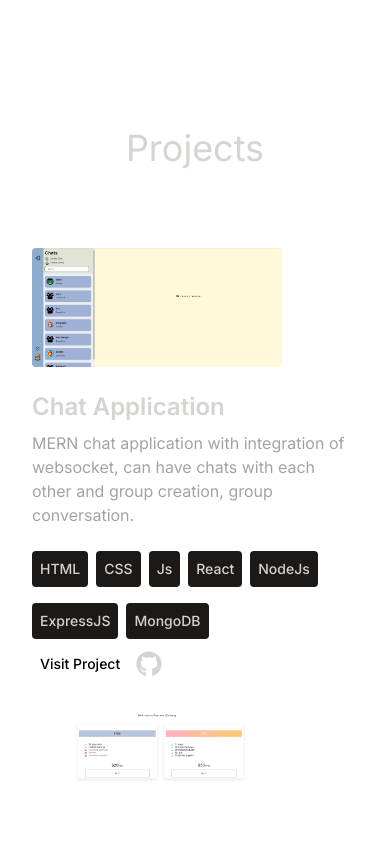
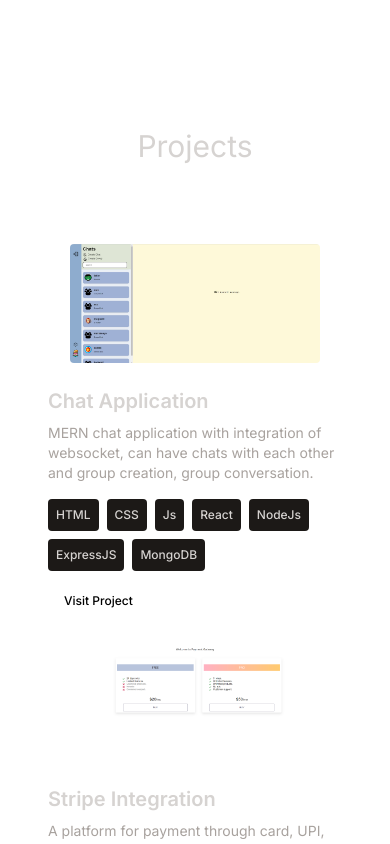
Before and after one commit to Shk123s/portfolio, a React (Vite) app: page / in a window 390 px wide. Shown: the part 1580-2424 px from the top of the page. Built offline with nearby package versions, Linux system fonts and the light colour scheme.

Commit message:
little responsive for tab

```diff
--- a/src/components/Projects.jsx
+++ b/src/components/Projects.jsx
@@ -5,72 +5,78 @@ import { FaGithub } from "react-icons/fa";
 
 const Projects = () => {
   return (
-    <div className="pb-4">
+    <div className="pb-4 px-4">
       <motion.h2
         whileInView={{ opacity: 1, y: 0 }}
         initial={{ opacity: 0, y: -100 }}
         transition={{ duration: 0.5 }}
-        className="my-20 text-center text-4xl"
+        className="my-20 text-center text-3xl md:text-4xl"
       >
         Projects
       </motion.h2>
       <div>
         {PROJECTS.map((project, index) => (
-          <div key={index} className="mb-8 flex flex-wrap lg:justify-center ">
+          <div
+            key={index}
+            className="mb-8 flex flex-wrap lg:flex-nowrap lg:justify-center"
+          >
             <motion.div
               whileInView={{ opacity: 1, x: 0 }}
               initial={{ opacity: 0, x: -100 }}
               transition={{ duration: 1 }}
-              className="w-full lg:w-1/4"
+              className="w-full lg:w-1/4 flex justify-center"
             >
               <img
                 src={project.image}
-                width={250}
-                height={250}
                 alt={project.title}
-                className="mb-6 rounded"
+                className="mb-6 rounded w-full max-w-[250px] lg:max-w-full object-cover"
               />
             </motion.div>
             <motion.div
               whileInView={{ opacity: 1, x: 0 }}
               initial={{ opacity: 0, x: 100 }}
               transition={{ duration: 1 }}
-              className="w-full max-w-xl lg:w-3/4"
+              className="w-full max-w-2xl lg:w-3/4 lg:pl-8"
             >
-              <h3 className="mb-2 font-semibold text-2xl">{project.title}</h3>
-              <p className="mb-4 text-stone-400">{project.description}</p>
+              <h3 className="mb-2 font-semibold text-xl md:text-2xl">
+                {project.title}
+              </h3>
+              <p className="mb-4 text-stone-400 text-sm md:text-base">
+                {project.description}
+              </p>
               <div className="flex flex-wrap">
                 {project.technologies.map((tech, index) => (
                   <span
-                    className="mr-2 rounded bg-stone-900 p-2 text-sm font-medium text-stone-300 my-2"
                     key={index}
+                    className="mr-2 mb-2 rounded bg-stone-900 p-2 text-xs md:text-sm font-medium text-stone-300"
                   >
                     {tech}
                   </span>
                 ))}
               </div>
-              <div className="flex">
+              <div className="flex flex-wrap items-center">
                 {project.link && (
-                  <div className="mt-1">
+                  <div className="mt-2">
                     <a
                       href={project.link}
                       target="_blank"
                       rel="noopener noreferrer"
-                      className=" mr-2 rounded bg-white p-2 text-sm font-medium text-black-300 my-2 text-black hover:underline"
+                      className="mr-2 rounded bg-white px-4 py-2 text-xs md:text-sm font-medium text-black hover:underline"
                     >
                       Visit Project
                     </a>
                   </div>
-                )}{" "}
+                )}
                 {project.github && (
-                  <div className="mt-1">
+                  <div className="mt-2">
                     <a
                       href={project.github}
                       target="_blank"
                       rel="noopener noreferrer"
                       aria-label="GitHub"
+                      className="text-white hover:text-gray-600"
                     >
-                      <FaGithub  size={26}/>
+                      <FaGithub size={24} />
                     </a>
                   </div>
                 )}
```
